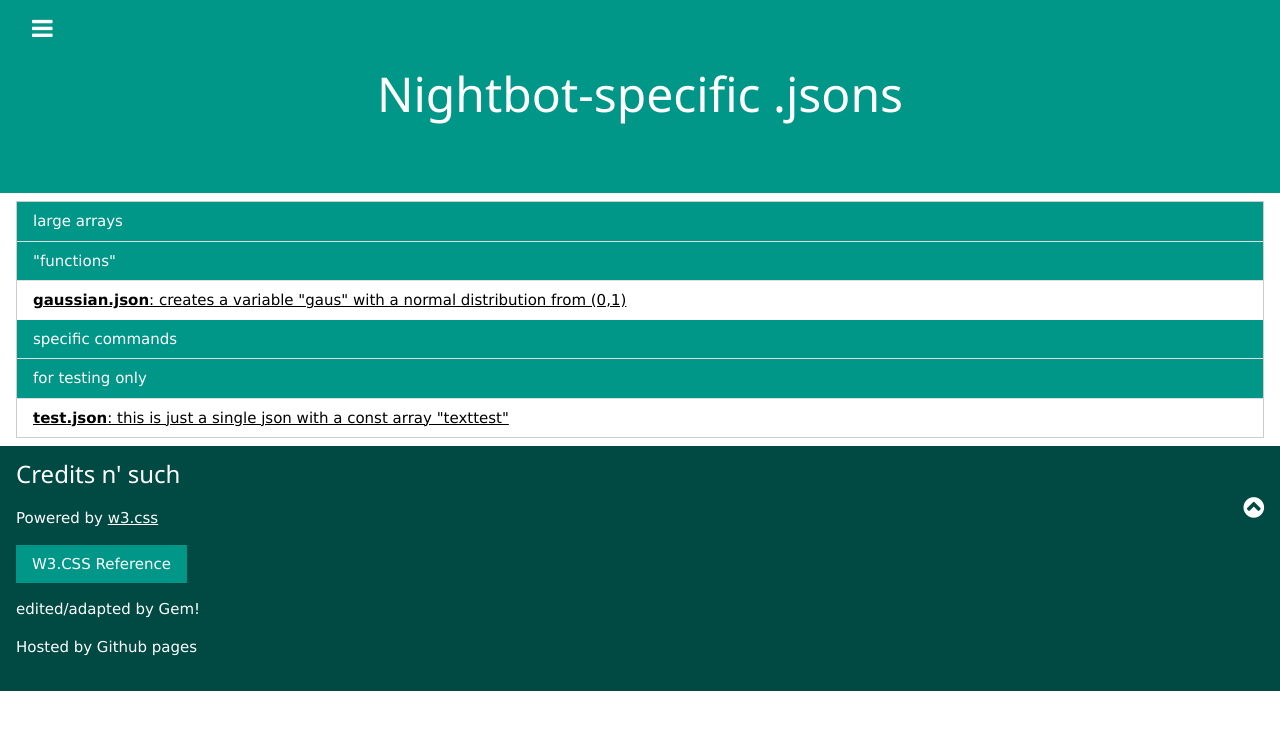
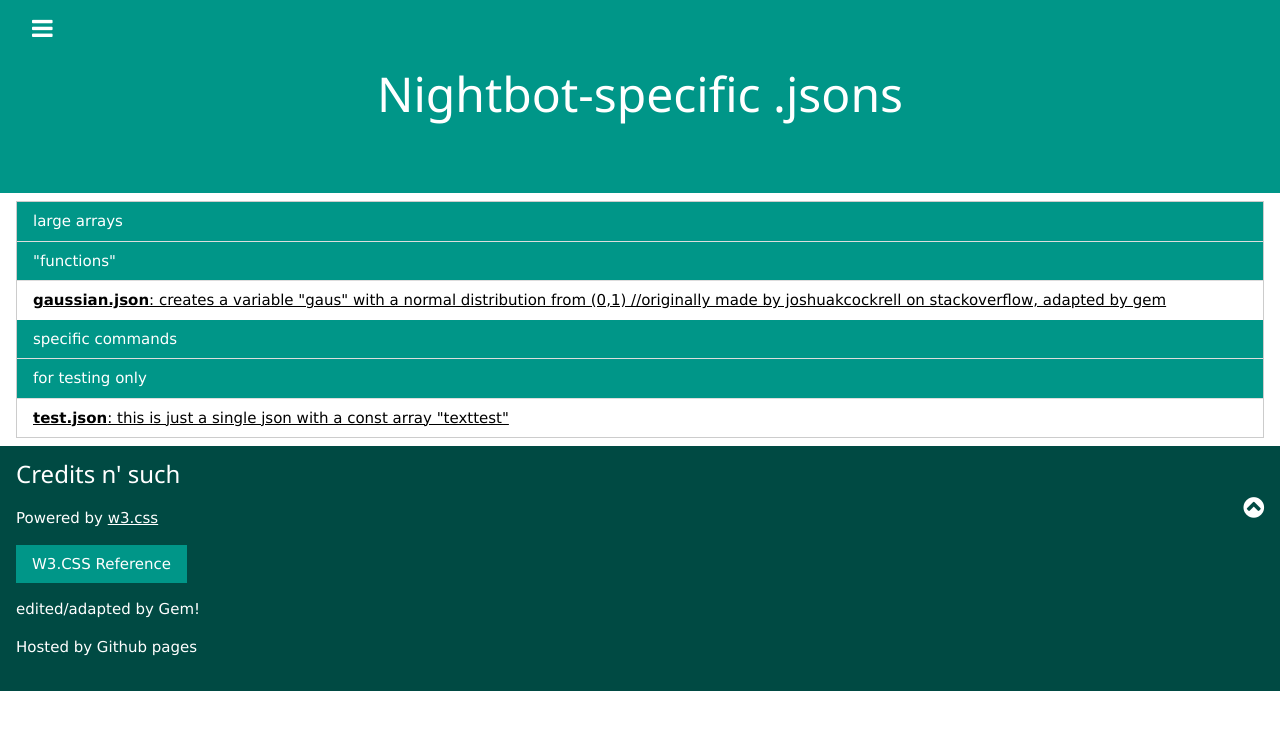
Before and after one commit to thesecretmaster/pentagonitestudios, a Jekyll site: the page nightbot.html, which Jekyll copies as it is, in a window 1280 px wide. Shown: the top 730 px of the page. Built offline with Jekyll 4.4.1, drawn with Linux system fonts in a browser that asks for light colours; some web fonts are replaced.

Commit message:
update gaussian

```diff
--- a/nightbot.html
+++ b/nightbot.html
@@ -92,7 +92,7 @@
 <ul class="w3-ul w3-border w3-hoverable">
 <li class="w3-theme">large arrays</li>
 <li class="w3-theme">"functions"</li>
-<a href="nb/gaussian.json" target="_blank"><li><b>gaussian.json</b>: creates a variable "gaus" with a normal distribution from (0,1)</li></a>
+<a href="nb/gaussian.json" target="_blank"><li><b>gaussian.json</b>: creates a variable "gaus" with a normal distribution from (0,1) //originally made by joshuakcockrell on stackoverflow, adapted by gem</li></a>
 <li class="w3-theme">specific commands</li>
 <li class="w3-theme">for testing only</li>
 <a href="nb/test.json" target="_blank"><li><b>test.json</b>: this is just a single json with a const array "texttest"</li></a>
```
Also changed, not shown: nb/gaussian.json (+7 -7 lines).
